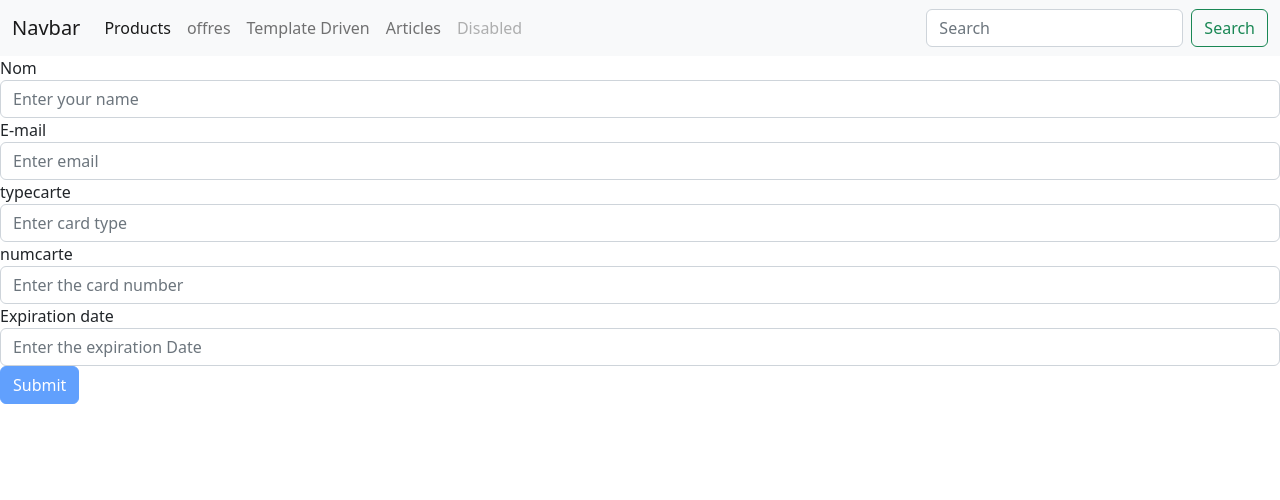
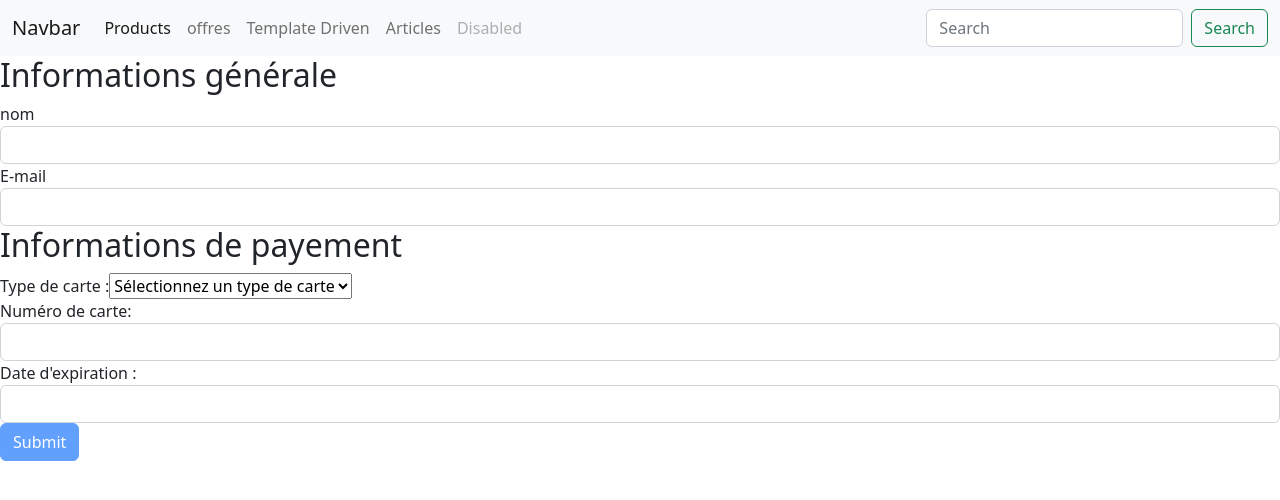
Before and after one commit to mahdi221B/Angular-E-CommerceWebSite, an Angular app: page /templatedriven in a window 1280 px wide. Shown: the top 500 px of the page. Built offline with nearby package versions, Linux system fonts and the light colour scheme.

Commit message:
Atelier n°3 : Le Template Driven Form V1.1

```diff
--- a/src/app/add-product/add-product.component.ts
+++ b/src/app/add-product/add-product.component.ts
@@ -1,8 +1,7 @@
 import { Component, OnInit } from '@angular/core';
 import { ActivatedRoute, Route, Router } from '@angular/router';
 //Added
-import { Products } from '../core/model/products';
-import { ProductServiceService } from '../services/product-service.service';
+import { Products } from '../core/model/products';import { ProductServiceService } from '../services/product-service.service';
 @Component({
   selector: 'app-add-product',
   templateUrl: './add-product.component.html',
--- a/src/app/template-driven-form-component/template-driven-form-component.component.html
+++ b/src/app/template-driven-form-component/template-driven-form-component.component.html
@@ -1,8 +1,9 @@
 <div>
-  <form #f="ngForm">
+  <form #f="ngForm" (ngSubmit)="submitForm(f)">
+    <h2>Informations générale</h2>
     <div class="form-group">
-        <label for="id">Nom</label>
-        <input type="text" class="form-control" name="name" placeholder="Enter your name" ngModel required #test="ngModel">
+        <label for="id">nom</label>
+        <input type="text" class="form-control" name="name" id="name" ngModel required #test="ngModel">
     </div>
     <div *ngIf="test.invalid && (test.dirty || test.touched)" class="alert alert-danger">
         <div *ngIf="test.errors?.['required']">
@@ -11,7 +12,7 @@
     </div>
     <div class="form-group">
       <label for="email">E-mail</label>
-      <input type="email" class="form-control" name="email" placeholder="Enter email" ngModel required #testemail="ngModel">
+      <input type="email" class="form-control" name="email" required pattern="[a-z0-9._%+-]+@[a-z0-9.-]+\.[a-z]{2,3}$" ngModel #testemail="ngModel">
     </div>
     <div *ngIf="testemail.invalid && (testemail.dirty || testemail.touched)" class="alert alert-danger">
       <div *ngIf="testemail.errors?.['required']">
@@ -22,42 +23,49 @@
       </div>
     </div>
 
+    <h2>Informations de payement</h2>
     <div class="form-group">
+
           <div class="form-group">
-            <label for="typecarte">typecarte</label>
-            <input type="text typecarte" class="form-control" name="typecarte" placeholder="Enter card type" ngModel required #testtypecarte="ngModel">
+            <label for="typecarte">Type de carte :</label>
+            <select name="typecarte" id="typecarte" ngModel required #testtypecarte="ngModel">
+              <option value="">Sélectionnez un type de carte</option>
+              <option value="visa">Visa</option>
+              <option value="mastercard">Mastercard</option>
+            </select>
           </div>
           <div *ngIf="testtypecarte.invalid && (testtypecarte.dirty || testtypecarte.touched)" class="alert alert-danger">
             <div *ngIf="testtypecarte.errors?.['required']">
-                  <p class="text-danger">Id is required</p>
+                <p class="text-danger">Card type is required</p>
             </div>
         </div>
 
           <div class="form-group">
-            <label for="numcarte">numcarte</label>
-            <input type="text numcarte" class="form-control" name="numcarte" placeholder="Enter the card number" ngModel minlength="16" required #testnumcarte="ngModel">
+            <label for="numcarte">Numéro de carte:</label>
+            <!-- <input type="text" class="form-control" id="numcarte" name="numcarte" required pattern="[0-9]{16}" ngModel #testnumcarte="ngModel"> -->
+            <input type="text" class="form-control" name="numcarte" ngModel minlength="16" required #testnumcarte="ngModel">
           </div>
           <div *ngIf="testnumcarte.invalid && (testnumcarte.dirty || testnumcarte.touched)" class="alert alert-danger">
               <div *ngIf="testnumcarte.errors?.['required']">
-                  <p class="text-danger">Id is required</p>
+                  <p class="text-danger">Card number is required</p>
               </div>
               <div *ngIf="testnumcarte.errors?.['minlength']">
-                <p class="text-danger">Minium length is is 16</p>
+                <p class="text-danger">Minium length is is 16 for Card number</p>
             </div>
           </div>
 
           <div class="form-group">
-            <label for="date">Expiration date</label>
-            <input type="text date" class="form-control" name="date" placeholder="Enter the expiration Date" ngModel required #testdate="ngModel">
+            <label for="date">Date d'expiration :</label>
+            <input type="text" class="form-control" id="date" name="date" ngModel required #testdate="ngModel">
           </div>
           <div *ngIf="testdate.invalid && (testdate.dirty || testdate.touched)" class="alert alert-danger">
               <div *ngIf="testdate.errors?.['required']">
-                  <p class="text-danger">Id is required</p>
+                  <p class="text-danger">Expiration Date is required</p>
               </div>
           </div>
           <div class="form-group" [hidden]="f.invalid">
-              <label for="code">Code</label>
-              <input type="text" class="form-control" name="code" placeholder="Enter your Code" >
+              <label for="code">Code : </label>
+              <input type="text" class="form-control" name="code" id="code" >
           </div>
         <button type="submit" class="btn btn-primary" [disabled]="f.invalid">Submit</button>
     </div>
--- a/src/app/template-driven-form-component/template-driven-form-component.component.ts
+++ b/src/app/template-driven-form-component/template-driven-form-component.component.ts
@@ -1,4 +1,5 @@
 import { Component, OnInit } from '@angular/core';
+import { NgForm }   from '@angular/forms';
 
 @Component({
   selector: 'app-template-driven-form-component',
@@ -11,5 +12,9 @@ export class TemplateDrivenFormComponentComponent implements OnInit {
 
   ngOnInit(): void {
   }
-
+  submitForm(form: NgForm) {
+    if (form.valid) {
+      // How data shouild be pcessed
+    }
+  }
 }
```
Lines whose indentation alone changed are shown as unchanged.
